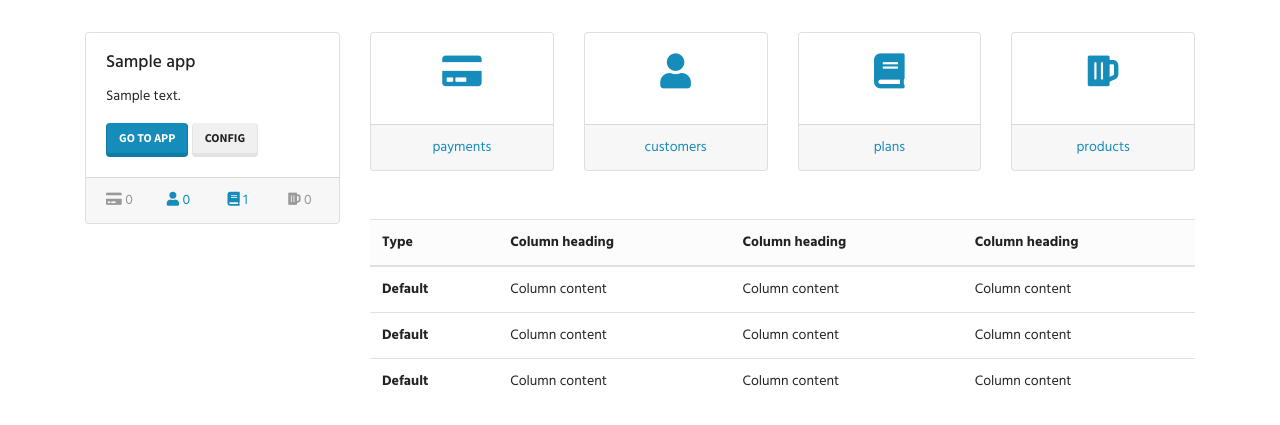
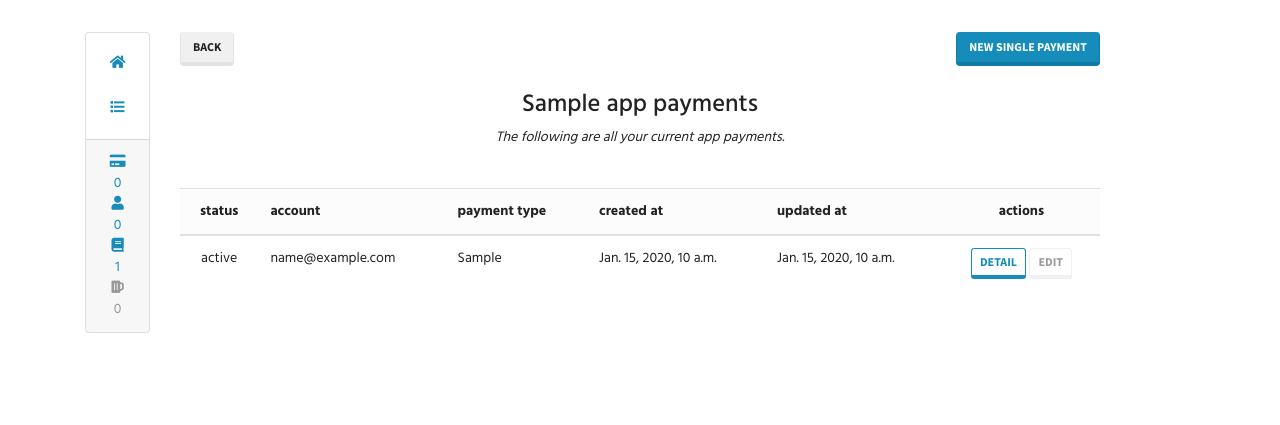
Before and after one commit to agapanto/pagosimple, a Django app: template pagosimple_frontend/templates/dashboard/apps/payments/list.html in a window 1280 px wide. Shown: the part 57-482 px from the top of the page. Run offline with Django 3.2, Linux system fonts and the light colour scheme; the template is opened without the code that fills it: most values are stand-ins (such as "Sample title", 1, 10 or a date in 2020); some libraries are stand-ins or nearby versions.

Commit message:
Create PaymentListView, url & template

```diff
--- a/pagosimple_frontend/templates/components/admin_navbar.html
+++ b/pagosimple_frontend/templates/components/admin_navbar.html
@@ -1,6 +1,6 @@
 <div class="row mb-4 ">
   <div class="col-12 col-sm-12 col-md-3 col-lg-3 mb-4 text-center">
-    <a href="{% url 'app_detail_payments' app_unique_id=app_unique_id%}">
+    <a href="{% url 'app_detail_payments_list' app_unique_id=app_unique_id%}">
       <div class="card">
         <div class="card-body text-center">
           <h1>
--- a/pagosimple_frontend/templates/components/app_card.html
+++ b/pagosimple_frontend/templates/components/app_card.html
@@ -24,7 +24,9 @@
 
     <div class="row">
       <div class="col-3">
-        <i class="fa fa-credit-card"> </i> 0
+        <a href="{% url 'app_detail_payments_list' app_unique_id=app.unique_id %}">
+          <i class="fa fa-credit-card"> </i> 0
+        </a>
       </div>
       <div class="col-3">
         <a href="{% url 'app_detail_account_list' app_unique_id=app.unique_id %}">
--- a/pagosimple_frontend/templates/components/app_side_card.html
+++ b/pagosimple_frontend/templates/components/app_side_card.html
@@ -29,12 +29,14 @@
 
     <div class="row">
       <div class="col-3 col-sm-3 col-md-3 col-lg-12">
+        <a href="{% url 'app_detail_payments_list' app_unique_id=app_unique_id%}">
           <div>
             <i class="fa fa-credit-card"> </i>
           </div>
           <div>
             0
           </div>
+        </a>
       </div>
 
       <div class="col-3 col-sm-3 col-md-3 col-lg-12">
--- a/pagosimple_frontend/templates/dashboard/apps/payments/list.html
+++ b/pagosimple_frontend/templates/dashboard/apps/payments/list.html
@@ -12,49 +12,94 @@
 
 {% block content %}
 
-
-
   <div class="row">
 
-    <div class="col-3">
-      {% include 'components/app_card.html' %}
+    <div class="col-sm-12 col-md-12 col-lg-1 mb-4 mb-sm-4 mb-md-4 mb-lg-0">
+      {% include 'components/app_side_card.html' %}
     </div>
 
-    <div class="col-9">
-
-      {% include 'components/admin_navbar.html' %}
+    <div class="col-12 col-sm-12 col-md-12 col-lg-10">
 
       <div class="row">
         <div class="col-12">
+          <a class="btn btn-secondary float-left mb-4" href="{% url 'app_detail' app_unique_id=app_unique_id %}">
+            Back
+          </a>
+          <a class="btn btn-primary float-right mb-4" href="#">
+            NEW SINGLE PAYMENT
+          </a>
+        </div>
+      </div>
+
+      <div class="row">
+        <div class="col-12 mb-4 text-center">
+          <h3>
+            {{ app.name }} payments
+          </h3>
+          <p>
+            <i>
+              The following are all your current app payments.
+            </i>
+          </p>
+        </div>
+      </div>
+
+      <div class="row">
+        <div class="col-12 table-responsive">
 
           <table class="table">
             <thead>
               <tr class="table-light">
-                <th scope="col">Type</th>
-                <th scope="col">Column heading</th>
-                <th scope="col">Column heading</th>
-                <th scope="col">Column heading</th>
+                <th scope="col" class="text-center">
+                  status
+                </th>
+                <th scope="col">
+                  account
+                </th>
+                <th scope="col">
+                  payment type
+                </th>
+                <th scope="col">
+                  created at
+                </th>
+                <th scope="col">
+                  updated at
+                </th>
+                <th scope="col" class="text-center">
+                  actions
+                </th>
               </tr>
             </thead>
             <tbody>
+
+              {% for payment in payments %}
               <tr>
-                <th scope="row">Default</th>
-                <td>Column content</td>
-                <td>Column content</td>
-                <td>Column content</td>
+                <td class="text-center">
+                  {{ payment.status }}
+                </td>
+                <td>
+                  {{ payment.account.email }}
+                </td>
+                <td>
+                  {{ payment.payment_type }}
+                </td>
+                <td>
+                  {{ payment.created_at }}
+                </td>
+                <td>
+                  {{ payment.updated_at }}
+                </td>
+                <td class="text-center">
+                  <a class="btn btn-sm btn-outline-primary" href="#">
+                    Detail
+                  </a>
+                  <a class="btn btn-sm btn-outline-secondary text-muted" href="#">
+                    Edit
+                  </a>
+                </td>
               </tr>
-              <tr>
-                <th scope="row">Default</th>
-                <td>Column content</td>
-                <td>Column content</td>
-                <td>Column content</td>
-              </tr>
-              <tr>
-                <th scope="row">Default</th>
-                <td>Column content</td>
-                <td>Column content</td>
-                <td>Column content</td>
-              </tr>
+              {% endfor %}
+
             </tbody>
           </table>
 
```
Also changed, not shown: pagosimple_frontend/urls.py (+9 -0 lines). Lines whose indentation alone changed are shown as unchanged.
